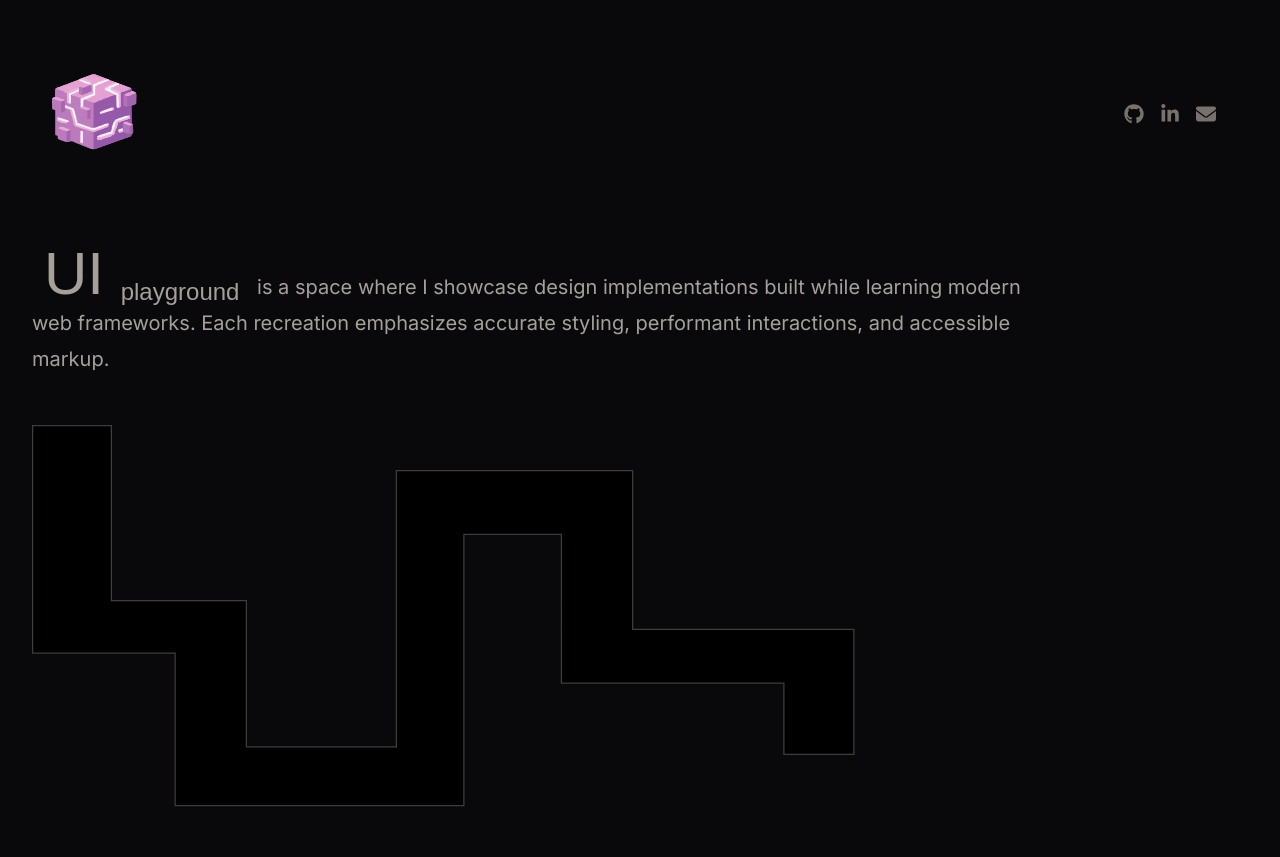
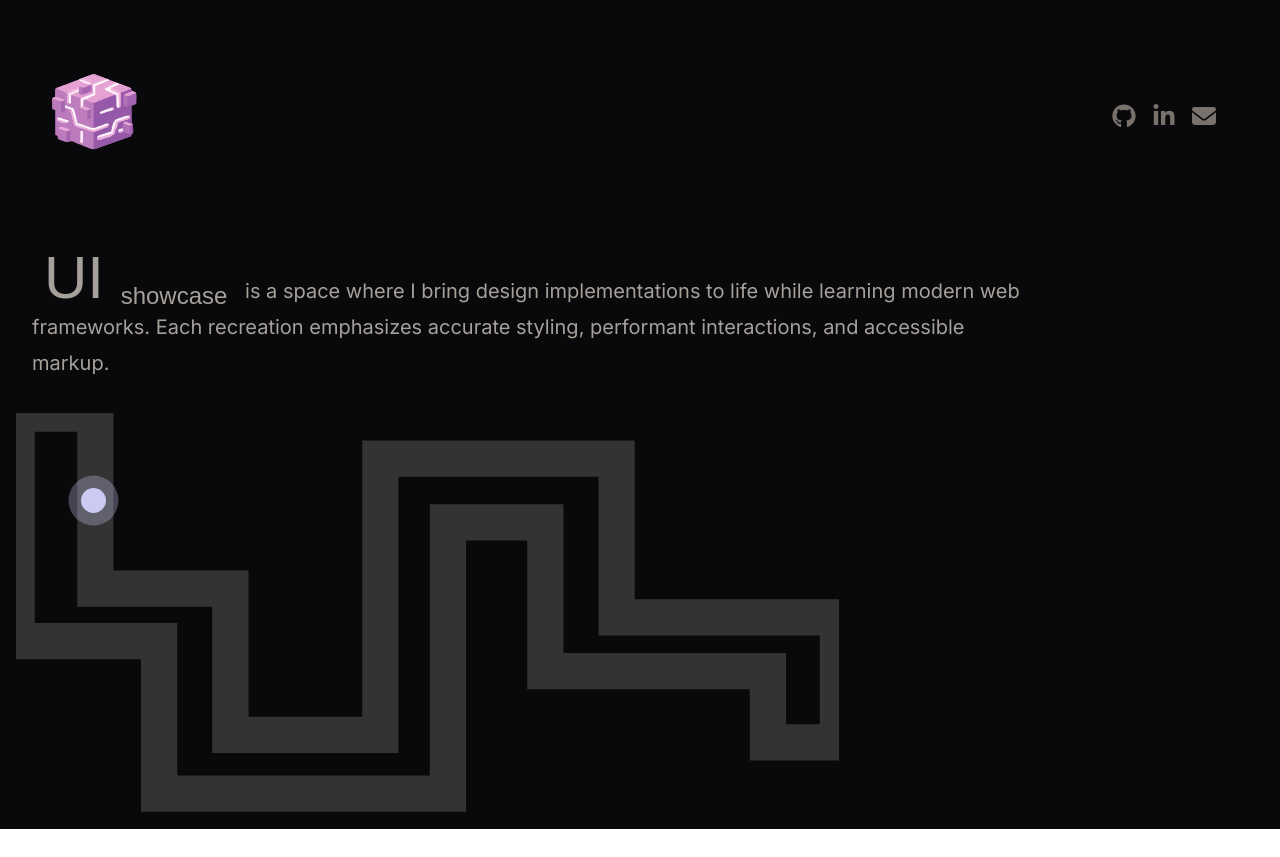
Before and after one commit to njokinjeri/ui-showcase, a React (Vite) app: page /about in a window 1280 px wide. After the commit the page ends 829 px from the top, so only its background shows below. Built offline with nearby package versions, Linux system fonts and the light colour scheme; a web font is replaced by a local one.

Commit message:
interactive path with cursor-enabled ball

```diff
--- a/src/components/InteractivePath.jsx
+++ b/src/components/InteractivePath.jsx
@@ -1,11 +1,120 @@
-import SVGPath from "../components/SVGPath"
+import React, { useState, useEffect, useRef } from 'react';
 
 const InteractivePath = () => {
+  const pathRef = useRef(null);
+  const svgRef = useRef(null);
+  const [ballPos, setBallPos] = useState({ x: 62, y: 70 });
+  const [currentDistance, setCurrentDistance] = useState(0);
+  const [targetDistance, setTargetDistance] = useState(0);
+
+  useEffect(() => {
+    const animate = () => {
+      const diff = targetDistance - currentDistance;
+
+      if (Math.abs(diff) > 1) {
+        const newDistance = currentDistance + diff * 0.01;
+        setCurrentDistance(newDistance);
+
+        const path = pathRef.current;
+        if (path) {
+          const point = path.getPointAtLength(newDistance);
+          setBallPos({ x: point.x, y: point.y });
+        }
+      }
+    };
+
+    const animationId = requestAnimationFrame(animate);
+    return () => cancelAnimationFrame(animationId);
+  }, [currentDistance, targetDistance]);
+
+  useEffect(() => {
+    const svg = svgRef.current;
+    const path = pathRef.current;
+    if (!svg || !path) return;
+
+    const handleMouseMove = (e) => {
+      const rect = svg.getBoundingClientRect();
+      const scaleX = svg.viewBox.baseVal.width / rect.width;
+      const scaleY = svg.viewBox.baseVal.height / rect.height;
+
+      const mouseX = (e.clientX - rect.left) * scaleX;
+      const mouseY = (e.clientY - rect.top) * scaleY;
+
+      const svgPoint = svg.createSVGPoint();
+      svgPoint.x = mouseX;
+      svgPoint.y = mouseY;
+      const isInside = path.isPointInStroke(svgPoint);
+
+      if (isInside) {
+        const pathLength = path.getTotalLength();
+        let closestDistance = 0;
+        let minDistance = Infinity;
+
+        for (let i = 0; i <= pathLength; i += 3) {
+          const point = path.getPointAtLength(i);
+          const distance = Math.sqrt(
+            Math.pow(point.x - mouseX, 2) +
+            Math.pow(point.y - mouseY, 2)
+          );
+
+          if (distance < minDistance) {
+            minDistance = distance;
+            closestDistance = i;
+          }
+        }
+
+        setTargetDistance(closestDistance);
+      }
+    };
+
+    svg.addEventListener('mousemove', handleMouseMove);
+
+    return () => {
+      svg.removeEventListener('mousemove', handleMouseMove);
+    };
+  }, []);
+
   return (
-    <div className="overflow-hidden">
-        <SVGPath />
+    <div className="overflow-hidden cursor-pointer">
+      <svg
+        ref={svgRef}
+        viewBox="0 0 658 320"
+        xmlns="http://www.w3.org/2000/svg"
+        preserveAspectRatio="xMidYMid meet"
+        className="w-full h-100"
+      >
+        <path
+          ref={pathRef}
+          d="M63.5 140.5V0.5H0.5V182.5H114.5V304.5H345.5V87.5H423.5V206.5H601.5V263.5H657.5V163.5H480.5V36.5H291.5V257.5H171.5V140.5H63.5Z"
+          fill="#403d39"
+          fillOpacity="0"
+          stroke="#333333"
+          strokeWidth="29"
+        />
+
+        <circle
+          cx={ballPos.x}
+          cy={ballPos.y}
+          r="10"
+          fill="#C9C9F2"
+          style={{
+            pointerEvents: 'none'
+          }}
+        />
+
+        <circle
+          cx={ballPos.x}
+          cy={ballPos.y}
+          r="20"
+          fill="#C9C9F2"
+          opacity="0.3"
+          style={{
+            pointerEvents: 'none'
+          }}
+        />
+      </svg>
     </div>
-  )
+  );
 }
 
-export default InteractivePath
+export default InteractivePath;
--- a/src/components/SVGPath.jsx
+++ /dev/null
@@ -1,16 +0,0 @@
-const SVGPath = () => (
-  <svg
-    viewBox="0 0 658 320"
-    fill="#000000"
-    xmlns="http://www.w3.org/2000/svg"
-    preserveAspectRatio="xMidYMid meet"
-    className="w-full h-100"
-  >
-    <path
-      d="M63.5 140.5V0.5H0.5V182.5H114.5V304.5H345.5V87.5H423.5V206.5H601.5V263.5H657.5V163.5H480.5V36.5H291.5V257.5H171.5V140.5H63.5Z"
-      stroke="#403d39"
-    />
-  </svg>
-);
-
-export default SVGPath;
--- a/src/components/SocialLinks.jsx
+++ b/src/components/SocialLinks.jsx
@@ -8,7 +8,7 @@ const SocialLinks = ({ className = '' }) => {
         target="_blank"
         rel="noopener noreferrer"
         title="Github"
-        className="text-xl hover:text-violet-300"
+        className="text-2xl hover:text-violet-300"
           >
             <FaGithub />
           </a>
@@ -17,14 +17,14 @@ const SocialLinks = ({ className = '' }) => {
             target="_blank"
             rel="noopener noreferrer"
             title="LinkedIn"
-            className="text-xl hover:text-violet-300"
+            className="text-2xl hover:text-violet-300"
           >
             <FaLinkedinIn />
           </a>
           <a
             href="mailto:njerinjoki33@gmail.com"
             title="Gmail"
-            className="text-xl hover:text-violet-300"
+            className="text-2xl hover:text-violet-300"
           >
             <FaEnvelope />
           </a>
--- a/src/pages/About.jsx
+++ b/src/pages/About.jsx
@@ -20,12 +20,12 @@ const About = () => {
               rel="noopener noreferrer"
               className="p-3 font-climate text-6xl "
           >
-          UI <sub className="text-2xl">playground</sub>
-        </a> {" "} is a space where I showcase design implementations built while learning modern web frameworks.
+          UI <sub className="text-2xl">showcase</sub>
+        </a> {" "} is a space where I bring design implementations to life while learning modern web frameworks.
                   Each recreation emphasizes accurate styling, performant interactions, and accessible markup.
         </p>
       </div>
-      <div className="w-full p-8 flex justify-start">
+      <div className="w-full p-4 flex justify-start">
         <InteractivePath />
       </div>
     </article>
--- a/src/pages/Home.jsx
+++ b/src/pages/Home.jsx
@@ -11,7 +11,7 @@ const Home = () => {
     <main className="min-h-screen bg-zinc-950 text-white flex flex-col gap-4">
       <NavBar />
       <div className="px-8 flex flex-col gap-4">
-        <h1 className="font-climate text-7xl">UI <sub className="text-sm">playground</sub></h1>
+        <h1 className="font-climate text-7xl">UI <sub className="text-lg">showcase</sub></h1>
         <p className="font-inter text-stone-400">
           A showcase of my practical work with various JavaScript frameworks and tooling.
         </p>
@@ -27,7 +27,7 @@ const Home = () => {
       <footer className="flex justify-between items-center gap-2 p-4 relative">
         <div className="flex place-items-center">
           <Logo />
-          <h3 className="font-climate text-6xl flex flex-col gap-2 md:flex-row md:items-end">UI <sub className="text-sm">playground</sub></h3>
+          <h3 className="font-climate text-6xl flex flex-col gap-2 md:flex-row md:items-end">UI <sub className="text-sm">showcase</sub></h3>
         </div>
         <div className="h-36 border-l border-t border-stone-700 px-8 absolute bottom-0 right-0 flex gap-4">
           <div className="flex flex-col gap-4 border-l px-6 pt-4  border-stone-700 font-montserrat text-stone-300">
```
